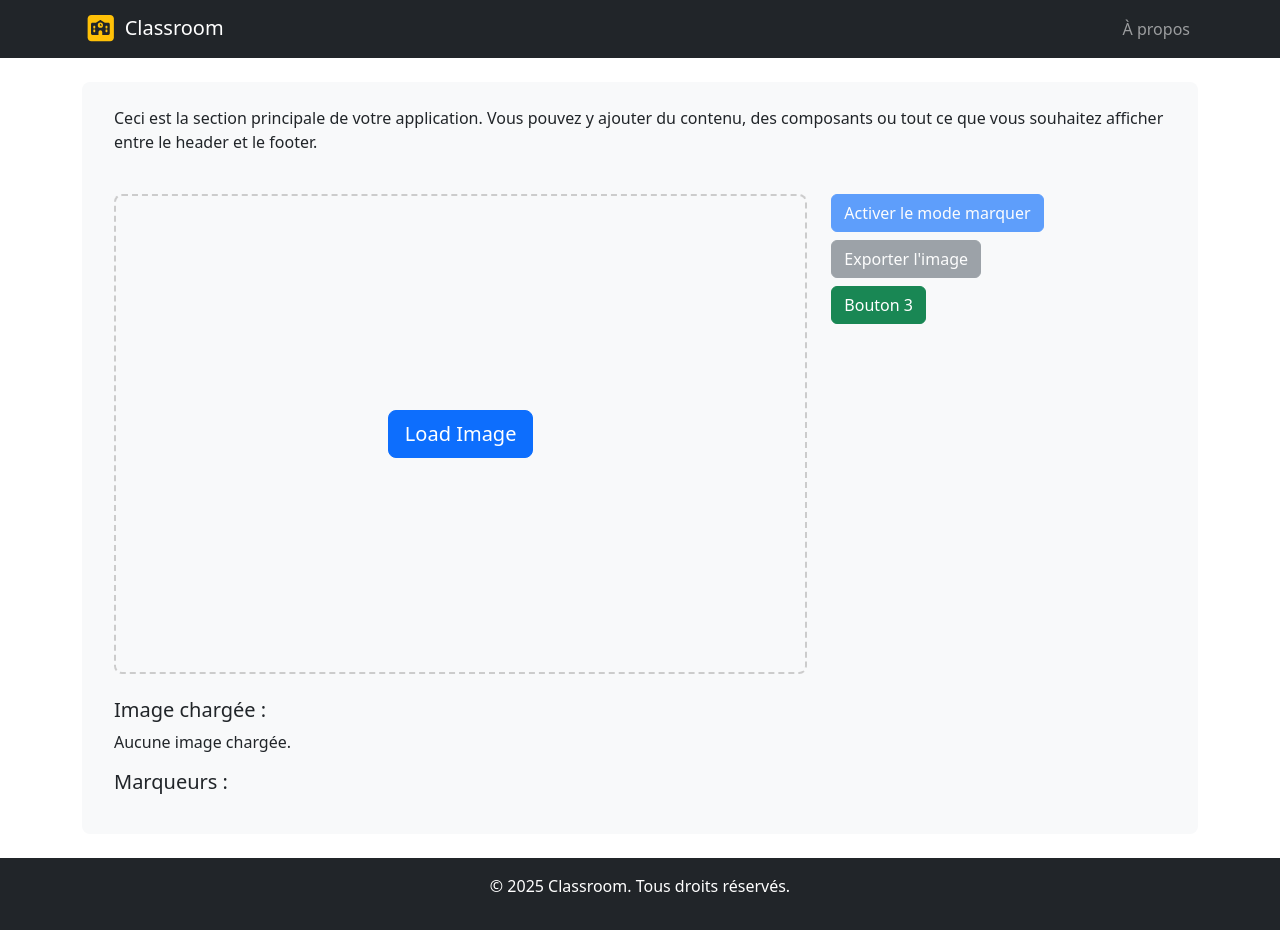
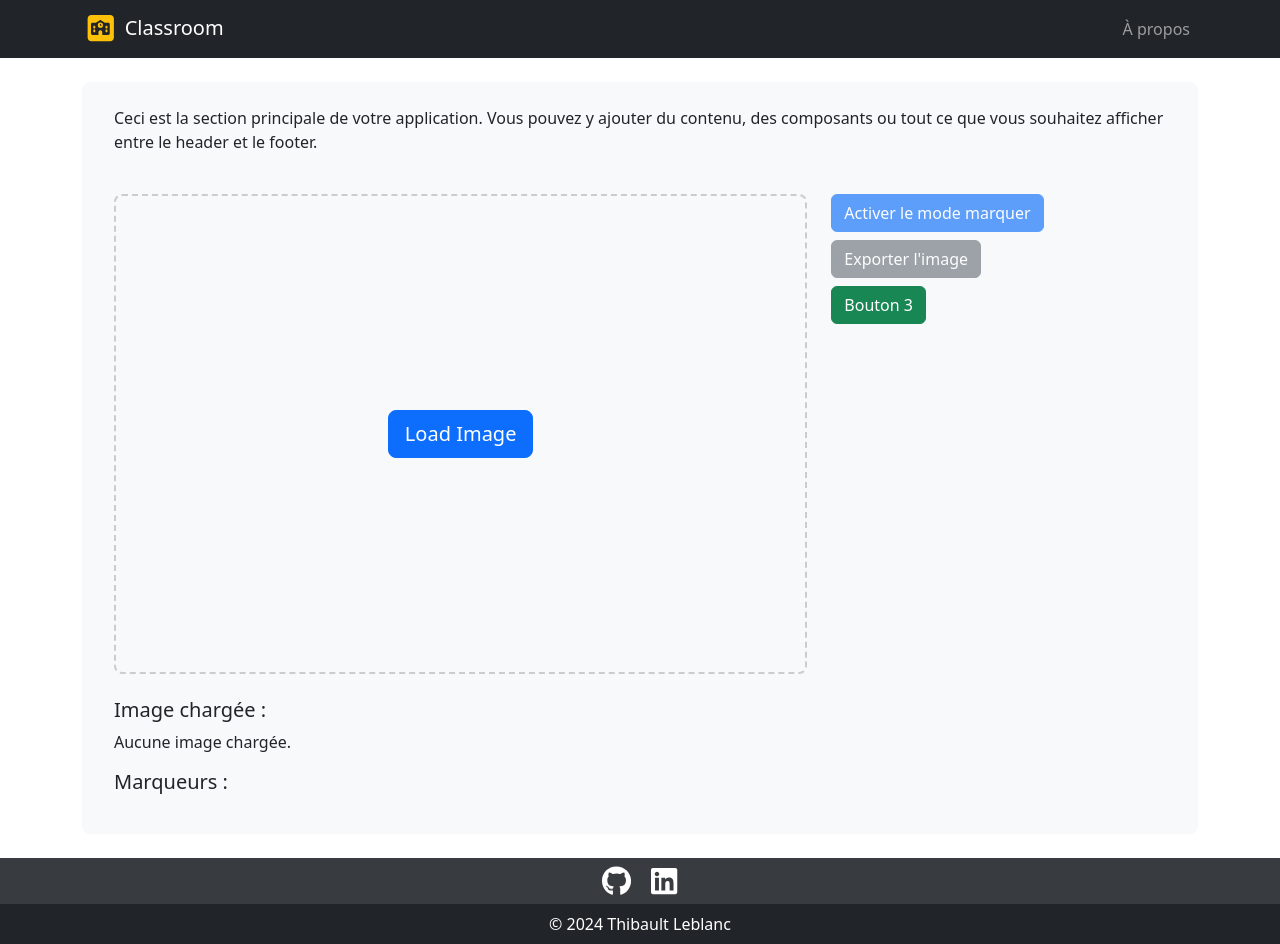
Before and after one commit to thibaultleblanc/classroom, a Vue app: page / in a window 1280 px wide. Built offline with nearby package versions, Linux system fonts and the light colour scheme.

Commit message:
Update footer

```diff
--- a/src/App.vue
+++ b/src/App.vue
@@ -1,5 +1,6 @@
 <script setup lang="ts">
 import ClassroomNavbar from './components/ClassroomNavbar.vue'
+import ClassroomFooter from './components/ClassroomFooter.vue'
 </script>
 
 <template>
@@ -17,10 +18,8 @@ import ClassroomNavbar from './components/ClassroomNavbar.vue'
     </main>
 
     <!-- Footer -->
-    <footer class="bg-dark text-white py-3 mt-auto">
-      <div class="container text-center">
-        <p>&copy; 2025 Classroom. Tous droits réservés.</p>
-      </div>
+    <footer>
+      <ClassroomFooter />
     </footer>
   </div>
 </template>
--- /dev/null
+++ b/src/components/ClassroomFooter.vue
@@ -0,0 +1,52 @@
+<template>
+  <footer class="footer bg-dark py-0">
+    <div class="links-container p-2 mx-0">
+      <a
+        href="https://github.com/thibaultleblanc"
+        target="_blank"
+        class="icon-link"
+      >
+        <font-awesome-icon :icon="['fab', 'github']" class="icon" />
+      </a>
+      <a
+        href="https://fr.linkedin.com/in/thibault-leblanc-303635138"
+        target="_blank"
+        class="icon-link"
+      >
+        <font-awesome-icon :icon="['fab', 'linkedin']" class="icon" />
+      </a>
+    </div>
+    <div class="text-center p-2">© 2024 Thibault Leblanc</div>
+  </footer>
+</template>
+
+<style scoped>
+.footer {
+  left: 0;
+  bottom: 0;
+  width: 100%;
+  color: white;
+  text-align: center;
+  padding: 0;
+}
+
+.links-container {
+  background-color: rgba(255, 255, 255, 0.1);
+  width: 100%;
+  display: flex;
+  justify-content: center;
+}
+
+.icon-link {
+  color: white;
+  text-decoration: none;
+  margin: 0 10px;
+}
+.icon-link:hover {
+  color: lightgray;
+}
+
+.icon {
+  font-size: 30px;
+}
+</style>
--- a/src/components/ClassroomNavbar.vue
+++ b/src/components/ClassroomNavbar.vue
@@ -4,8 +4,8 @@
       <a class="navbar-brand" href="/">
         <!-- Superposition des icônes -->
         <span class="fa-stack fa-lg">
-          <font-awesome-icon icon="square" class="fa-stack-2x text-warning" />
-          <font-awesome-icon icon="school" class="fa-stack-1x text-dark" />
+          <font-awesome-icon :icon="['fas', 'square']" class="fa-stack-2x text-warning" />
+          <font-awesome-icon :icon="['fas', 'school']" class="fa-stack-1x text-dark" />
         </span>
         Classroom
       </a>
--- a/src/fontawasome.ts
+++ b/src/fontawasome.ts
@@ -1,7 +1,9 @@
 import { library } from '@fortawesome/fontawesome-svg-core'
 import { faSchool, faSquare } from '@fortawesome/free-solid-svg-icons'
+import { faGithub, faLinkedin } from '@fortawesome/free-brands-svg-icons' // Import des icônes de marques
 import { FontAwesomeIcon } from '@fortawesome/vue-fontawesome'
+
 // Ajoutez les icônes nécessaires à la bibliothèque
-library.add(faSchool, faSquare)
+library.add(faSchool, faSquare, faGithub, faLinkedin)
 
 export default FontAwesomeIcon
```
